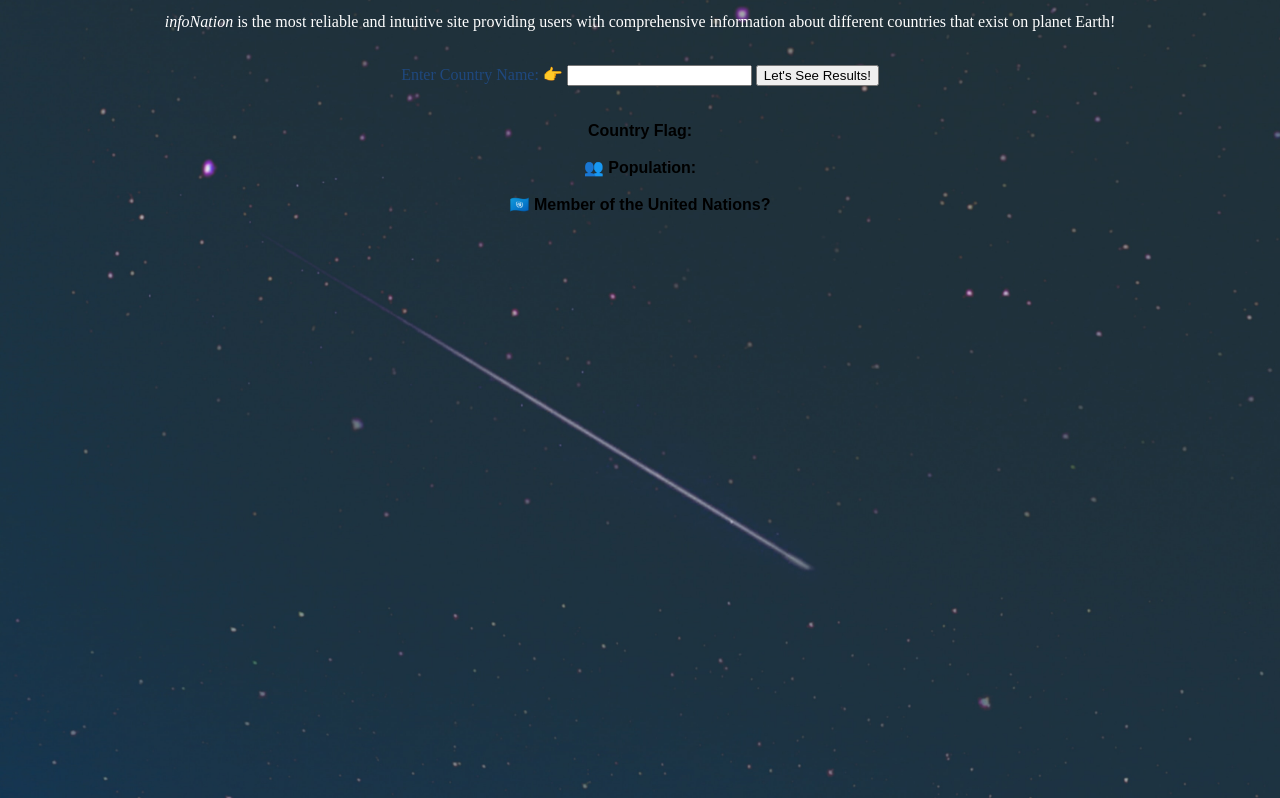
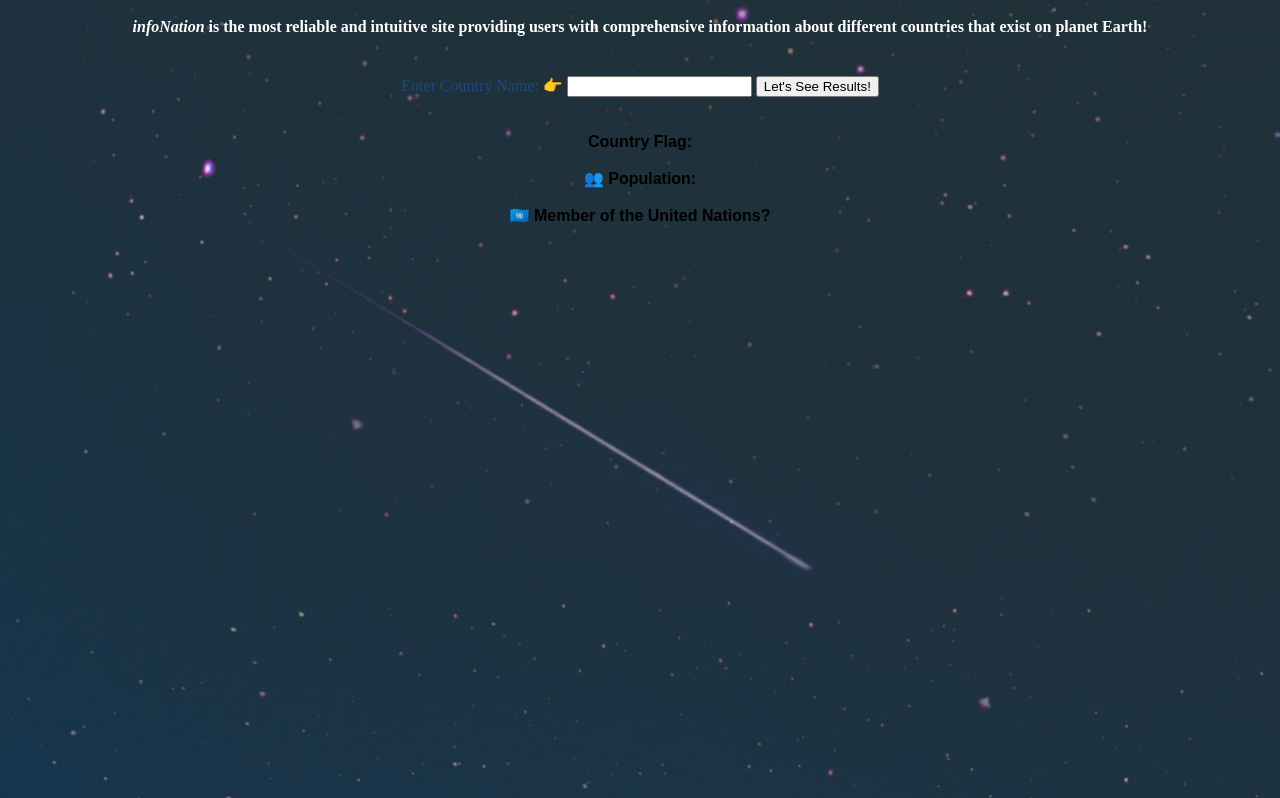
Before and after one commit to Calculated-Risk/phase-1-project, a plain HTML site: page index.html in a window 1280 px wide. Shown: the part 102-900 px from the top of the page. Drawn offline with Linux system fonts and the light colour scheme.

Commit message:
added H4 tag

```diff
--- a/index.html
+++ b/index.html
@@ -10,7 +10,7 @@
 
         <div id = 'introParagraph'>
             <p>
-                <em>infoNation</em> is the most reliable and intuitive site providing users with comprehensive information about different countries that exist on planet Earth!
+               <h4> <em>infoNation</em> is the most reliable and intuitive site providing users with comprehensive information about different countries that exist on planet Earth! </h4>
             </p>
         </div>
 
```
